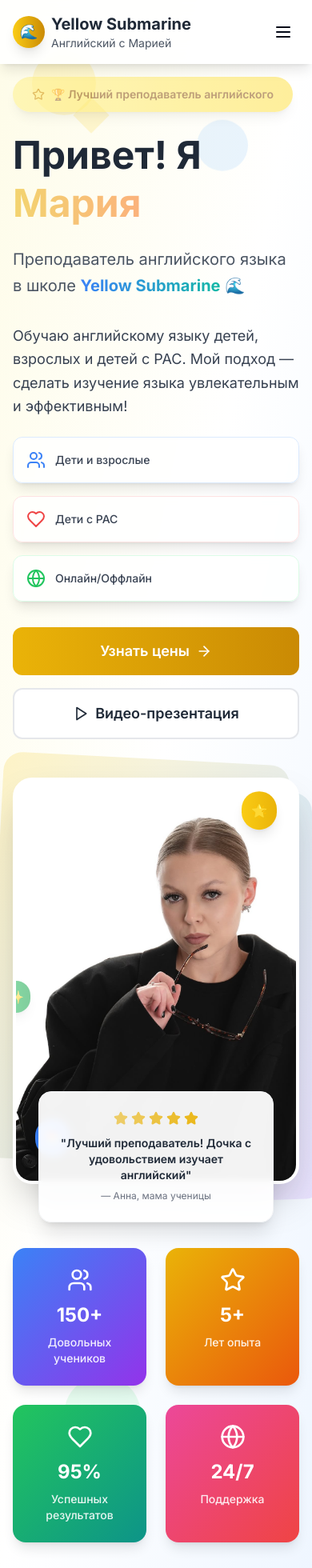
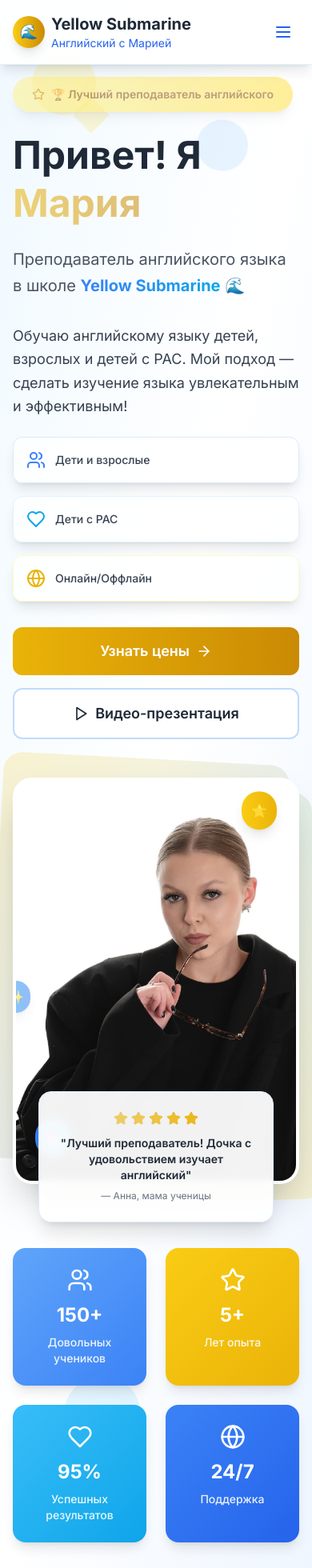
Before and after one commit to HannaPleshko/yellow-submarine-landing-page, a React (Vite) app: page / in a window 390 px wide. Shown: the top 1960 px of the page at 80% size. Built offline with nearby package versions, Linux system fonts and the light colour scheme.

Commit message:
Refactor: Apply consistent color palette
Apply a cohesive color scheme with blues and yellow accents for a more polished look.

```diff
--- a/src/components/Header.tsx
+++ b/src/components/Header.tsx
@@ -14,7 +14,7 @@ const Header = () => {
   ];
 
   return (
-    <header className="fixed top-0 w-full bg-white/90 backdrop-blur-md shadow-lg z-50 transition-all duration-300">
+    <header className="fixed top-0 w-full bg-white/90 backdrop-blur-md shadow-lg z-50 transition-all duration-300 border-b border-sky-100">
       <div className="container mx-auto px-4 sm:px-6 lg:px-8">
         <div className="flex justify-between items-center py-4">
           <div className="flex items-center space-x-2">
@@ -23,7 +23,7 @@ const Header = () => {
             </div>
             <div>
               <h1 className="text-xl font-bold text-gray-800">Yellow Submarine</h1>
-              <p className="text-sm text-gray-600">Английский с Марией</p>
+              <p className="text-sm text-blue-600">Английский с Марией</p>
             </div>
           </div>
 
@@ -33,32 +33,32 @@ const Header = () => {
               <a
                 key={item.name}
                 href={item.href}
-                className="text-gray-700 hover:text-yellow-600 transition-colors duration-300 font-medium relative group"
+                className="text-gray-700 hover:text-blue-600 transition-colors duration-300 font-medium relative group"
               >
                 {item.name}
-                <span className="absolute -bottom-1 left-0 w-0 h-0.5 bg-yellow-500 group-hover:w-full transition-all duration-300"></span>
+                <span className="absolute -bottom-1 left-0 w-0 h-0.5 bg-blue-500 group-hover:w-full transition-all duration-300"></span>
               </a>
             ))}
           </nav>
 
           {/* Mobile Menu Button */}
           <button
-            className="md:hidden p-2 rounded-lg hover:bg-gray-100 transition-colors"
+            className="md:hidden p-2 rounded-lg hover:bg-sky-100 transition-colors"
             onClick={() => setIsMenuOpen(!isMenuOpen)}
           >
-            {isMenuOpen ? <X size={24} /> : <Menu size={24} />}
+            {isMenuOpen ? <X size={24} className="text-blue-600" /> : <Menu size={24} className="text-blue-600" />}
           </button>
         </div>
 
         {/* Mobile Navigation */}
         {isMenuOpen && (
           <div className="md:hidden animate-fade-in">
-            <div className="px-2 pt-2 pb-3 space-y-1 bg-white rounded-lg shadow-lg mb-4">
+            <div className="px-2 pt-2 pb-3 space-y-1 bg-white rounded-lg shadow-lg mb-4 border border-sky-100">
               {navItems.map((item) => (
                 <a
                   key={item.name}
                   href={item.href}
-                  className="block px-3 py-2 text-gray-700 hover:text-yellow-600 hover:bg-gray-50 rounded-md transition-colors duration-300"
+                  className="block px-3 py-2 text-gray-700 hover:text-blue-600 hover:bg-sky-50 rounded-md transition-colors duration-300"
                   onClick={() => setIsMenuOpen(false)}
                 >
                   {item.name}
--- a/src/components/Hero.tsx
+++ b/src/components/Hero.tsx
@@ -6,20 +6,20 @@ const Hero = () => {
   const [isVideoPlaying, setIsVideoPlaying] = useState(false);
 
   const achievements = [
-    { number: "150+", text: "Довольных учеников", icon: Users, color: "from-blue-500 to-purple-600" },
-    { number: "5+", text: "Лет опыта", icon: Star, color: "from-yellow-500 to-orange-600" },
-    { number: "95%", text: "Успешных результатов", icon: Heart, color: "from-green-500 to-teal-600" },
-    { number: "24/7", text: "Поддержка", icon: Globe, color: "from-pink-500 to-red-500" }
+    { number: "150+", text: "Довольных учеников", icon: Users, color: "from-blue-400 to-blue-500" },
+    { number: "5+", text: "Лет опыта", icon: Star, color: "from-yellow-400 to-yellow-500" },
+    { number: "95%", text: "Успешных результатов", icon: Heart, color: "from-sky-400 to-sky-500" },
+    { number: "24/7", text: "Поддержка", icon: Globe, color: "from-blue-500 to-blue-600" }
   ];
 
   return (
-    <section id="home" className="min-h-screen bg-gradient-to-br from-yellow-50 via-white to-blue-50 relative overflow-hidden">
+    <section id="home" className="min-h-screen bg-gradient-to-br from-sky-50 via-white to-blue-50 relative overflow-hidden">
       {/* Animated Background Elements */}
       <div className="absolute inset-0">
         <div className="absolute top-20 left-10 w-20 h-20 bg-yellow-300/20 rounded-full animate-bounce delay-75"></div>
         <div className="absolute top-40 right-20 w-16 h-16 bg-blue-300/20 rounded-full animate-bounce delay-150"></div>
-        <div className="absolute bottom-40 left-20 w-24 h-24 bg-green-300/20 rounded-full animate-bounce delay-300"></div>
-        <div className="absolute bottom-20 right-10 w-12 h-12 bg-purple-300/20 rounded-full animate-bounce delay-500"></div>
+        <div className="absolute bottom-40 left-20 w-24 h-24 bg-sky-300/20 rounded-full animate-bounce delay-300"></div>
+        <div className="absolute bottom-20 right-10 w-12 h-12 bg-yellow-300/20 rounded-full animate-bounce delay-500"></div>
 
         {/* Floating geometric shapes */}
         <div className="absolute top-32 left-1/4 w-8 h-8 bg-yellow-400/30 rotate-45 animate-pulse"></div>
@@ -45,12 +45,12 @@ const Hero = () => {
               </div>
 
               <h1 className="text-5xl lg:text-7xl font-bold text-gray-800 leading-tight">
-                Привет! Я <span className="text-transparent bg-clip-text bg-gradient-to-r from-yellow-500 to-orange-500 animate-pulse">Мария</span>
+                Привет! Я <span className="text-transparent bg-clip-text bg-gradient-to-r from-yellow-500 to-yellow-600 animate-pulse">Мария</span>
               </h1>
 
               <p className="text-xl lg:text-2xl text-gray-600 leading-relaxed">
                 Преподаватель английского языка в школе{' '}
-                <span className="font-bold text-transparent bg-clip-text bg-gradient-to-r from-blue-500 to-teal-500">Yellow Submarine</span> 🌊
+                <span className="font-bold text-transparent bg-clip-text bg-gradient-to-r from-blue-500 to-sky-500">Yellow Submarine</span> 🌊
               </p>
             </div>
 
@@ -65,12 +65,12 @@ const Hero = () => {
                   <Users className="text-blue-500 flex-shrink-0" size={24} />
                   <span className="text-sm font-medium text-gray-700">Дети и взрослые</span>
                 </div>
-                <div className="flex items-center space-x-3 bg-white/80 backdrop-blur-sm p-4 rounded-xl shadow-lg hover:shadow-xl transition-all duration-300 hover:scale-105 border border-red-100">
-                  <Heart className="text-red-500 flex-shrink-0" size={24} />
+                <div className="flex items-center space-x-3 bg-white/80 backdrop-blur-sm p-4 rounded-xl shadow-lg hover:shadow-xl transition-all duration-300 hover:scale-105 border border-sky-100">
+                  <Heart className="text-sky-500 flex-shrink-0" size={24} />
                   <span className="text-sm font-medium text-gray-700">Дети с РАС</span>
                 </div>
-                <div className="flex items-center space-x-3 bg-white/80 backdrop-blur-sm p-4 rounded-xl shadow-lg hover:shadow-xl transition-all duration-300 hover:scale-105 border border-green-100">
-                  <Globe className="text-green-500 flex-shrink-0" size={24} />
+                <div className="flex items-center space-x-3 bg-white/80 backdrop-blur-sm p-4 rounded-xl shadow-lg hover:shadow-xl transition-all duration-300 hover:scale-105 border border-yellow-100">
+                  <Globe className="text-yellow-500 flex-shrink-0" size={24} />
                   <span className="text-sm font-medium text-gray-700">Онлайн/Оффлайн</span>
                 </div>
               </div>
@@ -86,7 +86,7 @@ const Hero = () => {
               </a>
               <button
                 onClick={() => setIsVideoPlaying(!isVideoPlaying)}
-                className="group bg-white text-gray-800 px-8 py-4 rounded-xl font-semibold text-lg border-2 border-gray-200 hover:border-yellow-500 hover:shadow-xl transform hover:scale-105 transition-all duration-300 text-center flex items-center justify-center gap-2"
+                className="group bg-white text-gray-800 px-8 py-4 rounded-xl font-semibold text-lg border-2 border-blue-200 hover:border-blue-400 hover:shadow-xl transform hover:scale-105 transition-all duration-300 text-center flex items-center justify-center gap-2"
               >
                 <Play className="w-5 h-5 group-hover:scale-110 transition-transform" />
                 Видео-презентация
@@ -99,7 +99,7 @@ const Hero = () => {
             <div className="relative">
               {/* Background decorative elements */}
               <div className="absolute -top-6 -left-6 w-full h-full bg-gradient-to-br from-yellow-400/20 to-blue-400/20 rounded-3xl transform rotate-3"></div>
-              <div className="absolute -bottom-6 -right-6 w-full h-full bg-gradient-to-br from-green-400/20 to-purple-400/20 rounded-3xl transform -rotate-2"></div>
+              <div className="absolute -bottom-6 -right-6 w-full h-full bg-gradient-to-br from-sky-400/20 to-yellow-400/20 rounded-3xl transform -rotate-2"></div>
 
               {/* Main photo container */}
               <div className="relative bg-white rounded-3xl shadow-2xl overflow-hidden border-4 border-white">
@@ -113,17 +113,17 @@ const Hero = () => {
                 <div className="absolute top-6 right-6 bg-gradient-to-r from-yellow-400 to-yellow-500 text-white p-3 rounded-full animate-bounce shadow-lg">
                   🌟
                 </div>
-                <div className="absolute bottom-6 left-6 bg-gradient-to-r from-blue-500 to-blue-600 text-white p-3 rounded-full animate-bounce delay-200 shadow-lg">
+                <div className="absolute bottom-6 left-6 bg-gradient-to-r from-blue-500 to-sky-500 text-white p-3 rounded-full animate-bounce delay-200 shadow-lg">
                   📚
                 </div>
-                <div className="absolute top-1/2 left-0 transform -translate-x-1/2 bg-gradient-to-r from-green-500 to-green-600 text-white p-2 rounded-full animate-pulse shadow-lg">
+                <div className="absolute top-1/2 left-0 transform -translate-x-1/2 bg-gradient-to-r from-sky-500 to-blue-500 text-white p-2 rounded-full animate-pulse shadow-lg">
                   ✨
                 </div>
               </div>
 
               {/* Testimonial */}
               <div className="absolute -bottom-12 left-8 right-8">
-                <div className="bg-white/95 backdrop-blur-sm rounded-2xl p-6 shadow-xl border border-gray-100">
+                <div className="bg-white/95 backdrop-blur-sm rounded-2xl p-6 shadow-xl border border-blue-100">
                   <div className="flex items-center justify-center space-x-1 mb-3">
                     {[1, 2, 3, 4, 5].map((star) => (
                       <Star key={star} size={18} className="text-yellow-500 fill-current animate-pulse" style={{ animationDelay: `${star * 0.1}s` }} />
--- a/src/components/Pricing.tsx
+++ b/src/components/Pricing.tsx
@@ -53,17 +53,17 @@ const Pricing = () => {
         "Материалы включены",
         "Дружественная атмосфера"
       ],
-      color: "from-green-500 to-green-600",
+      color: "from-sky-500 to-sky-600",
       popular: false
     }
   ];
 
   return (
-    <section id="pricing" className="py-20 bg-gradient-to-br from-indigo-50 via-white to-cyan-50">
+    <section id="pricing" className="py-20 bg-gradient-to-br from-blue-50 via-white to-sky-50">
       <div className="container mx-auto px-4">
         <div className="text-center mb-16 animate-fade-in">
           <h2 className="text-4xl lg:text-5xl font-bold text-gray-800 mb-6">
-            <span className="text-indigo-600">Цены</span> на обучение
+            <span className="text-blue-600">Цены</span> на обучение
           </h2>
           <p className="text-xl text-gray-600 max-w-3xl mx-auto">
             Прозрачные цены без скрытых платежей. Выберите подходящий вариант обучения.
@@ -74,7 +74,7 @@ const Pricing = () => {
           {pricingPlans.map((plan, index) => (
             <div
               key={index}
-              className={`relative bg-white rounded-2xl shadow-xl overflow-hidden transform hover:scale-105 transition-all duration-300 animate-fade-in ${
+              className={`relative bg-white rounded-2xl shadow-xl overflow-hidden transform hover:scale-105 transition-all duration-300 animate-fade-in border border-sky-100 ${
                 plan.popular ? 'ring-4 ring-yellow-400 ring-opacity-50' : ''
               }`}
               style={{ animationDelay: `${index * 0.2}s` }}
@@ -112,7 +112,7 @@ const Pricing = () => {
                 <ul className="space-y-3 mb-8">
                   {plan.features.map((feature, featureIndex) => (
                     <li key={featureIndex} className="flex items-center space-x-3">
-                      <div className="w-5 h-5 bg-green-500 rounded-full flex items-center justify-center flex-shrink-0">
+                      <div className="w-5 h-5 bg-sky-500 rounded-full flex items-center justify-center flex-shrink-0">
                         <Check size={12} className="text-white" />
                       </div>
                       <span className="text-gray-700">{feature}</span>
@@ -143,7 +143,7 @@ const Pricing = () => {
 
         {/* Additional Info */}
         <div className="mt-16 text-center animate-fade-in">
-          <div className="bg-gradient-to-r from-yellow-100 to-yellow-200 rounded-2xl p-8 max-w-4xl mx-auto">
+          <div className="bg-gradient-to-r from-yellow-100 to-sky-100 rounded-2xl p-8 max-w-4xl mx-auto border border-blue-200">
             <h3 className="text-2xl font-bold text-gray-800 mb-4">
               🎁 Специальное предложение!
             </h3>
--- a/src/components/Services.tsx
+++ b/src/components/Services.tsx
@@ -18,7 +18,7 @@ const Services = () => {
       description: "Занятия в небольших группах 4-8 человек, интерактивное обучение",
       duration: "45-60 минут",
       format: "Онлайн/Оффлайн",
-      color: "from-green-500 to-green-600",
+      color: "from-sky-500 to-sky-600",
       bgImage: "https://images.unsplash.com/photo-1529390079861-591de354faf5?ixlib=rb-4.0.3&auto=format&fit=crop&w=1000&q=80"
     },
     {
@@ -27,7 +27,7 @@ const Services = () => {
       description: "Специализированные методики, терпение и понимание особенностей",
       duration: "По индивидуальному плану",
       format: "Предпочтительно оффлайн",
-      color: "from-purple-500 to-purple-600",
+      color: "from-yellow-500 to-yellow-600",
       bgImage: "https://images.unsplash.com/photo-1503676260728-1c00da094a0b?ixlib=rb-4.0.3&auto=format&fit=crop&w=1000&q=80"
     }
   ];
@@ -53,7 +53,7 @@ const Services = () => {
   return (
     <section id="services" className="py-20 relative overflow-hidden">
       {/* Background with colorful gradient and pattern */}
-      <div className="absolute inset-0 bg-gradient-to-br from-purple-100 via-pink-50 to-blue-100"></div>
+      <div className="absolute inset-0 bg-gradient-to-br from-sky-100 via-blue-50 to-yellow-50"></div>
       <div
         className="absolute inset-0 opacity-10"
         style={{
@@ -64,12 +64,12 @@ const Services = () => {
       {/* Floating animated elements */}
       <div className="absolute top-10 left-10 w-20 h-20 bg-yellow-300/30 rounded-full animate-bounce delay-75"></div>
       <div className="absolute bottom-20 right-20 w-16 h-16 bg-blue-300/30 rounded-full animate-bounce delay-150"></div>
-      <div className="absolute top-1/2 left-20 w-12 h-12 bg-green-300/30 rounded-full animate-bounce delay-300"></div>
+      <div className="absolute top-1/2 left-20 w-12 h-12 bg-sky-300/30 rounded-full animate-bounce delay-300"></div>
 
       <div className="container mx-auto px-4 relative z-10">
         <div className="text-center mb-16 animate-fade-in">
           <h2 className="text-4xl lg:text-5xl font-bold text-gray-800 mb-6">
-            Мои <span className="text-purple-600">услуги</span>
+            Мои <span className="text-blue-600">услуги</span>
           </h2>
           <p className="text-xl text-gray-600 max-w-3xl mx-auto">
             Выберите формат обучения, который подходит именно вам.
@@ -100,7 +100,7 @@ const Services = () => {
               </div>
 
               <div className="p-6">
-                <h3 className="text-2xl font-bold mb-3 text-gray-800 group-hover:text-purple-600 transition-colors">
+                <h3 className="text-2xl font-bold mb-3 text-gray-800 group-hover:text-blue-600 transition-colors">
                   {service.title}
                 </h3>
                 <p className="text-gray-600 mb-4 leading-relaxed">{service.description}</p>
@@ -121,10 +121,7 @@ const Services = () => {
 
         {/* Advantages with background */}
         <div
-          className="relative rounded-2xl shadow-xl p-8 lg:p-12 animate-scale-in overflow-hidden"
-          style={{
-            backgroundImage: `linear-gradient(rgba(255,255,255,0.95), rgba(255,255,255,0.95)), url('https://images.unsplash.com/photo-1470071459604-3b5ec3a7fe05?ixlib=rb-4.0.3&auto=format&fit=crop&w=2000&q=80')`
-          }}
+          className="relative rounded-2xl shadow-xl p-8 lg:p-12 animate-scale-in overflow-hidden bg-white"
         >
           <h3 className="text-3xl font-bold text-center text-gray-800 mb-8">
             Преимущества обучения в <span className="text-yellow-600">Yellow Submarine</span>
@@ -132,7 +129,7 @@ const Services = () => {
           <div className="grid md:grid-cols-3 gap-8">
             {advantages.map((advantage, index) => (
               <div key={index} className="text-center group">
-                <div className="w-16 h-16 bg-gradient-to-br from-yellow-400 to-yellow-500 rounded-full flex items-center justify-center mx-auto mb-4 group-hover:scale-110 transition-transform duration-300 shadow-lg">
+                <div className="w-16 h-16 bg-gradient-to-br from-blue-400 to-sky-500 rounded-full flex items-center justify-center mx-auto mb-4 group-hover:scale-110 transition-transform duration-300 shadow-lg">
                   <advantage.icon className="text-white" size={28} />
                 </div>
                 <h4 className="text-xl font-semibold text-gray-800 mb-2">{advantage.title}</h4>
```
Also changed, not shown: src/components/About.tsx (+13 -13 lines), src/components/FAQ.tsx (+5 -5 lines), src/components/Testimonials.tsx (+13 -13 lines).
